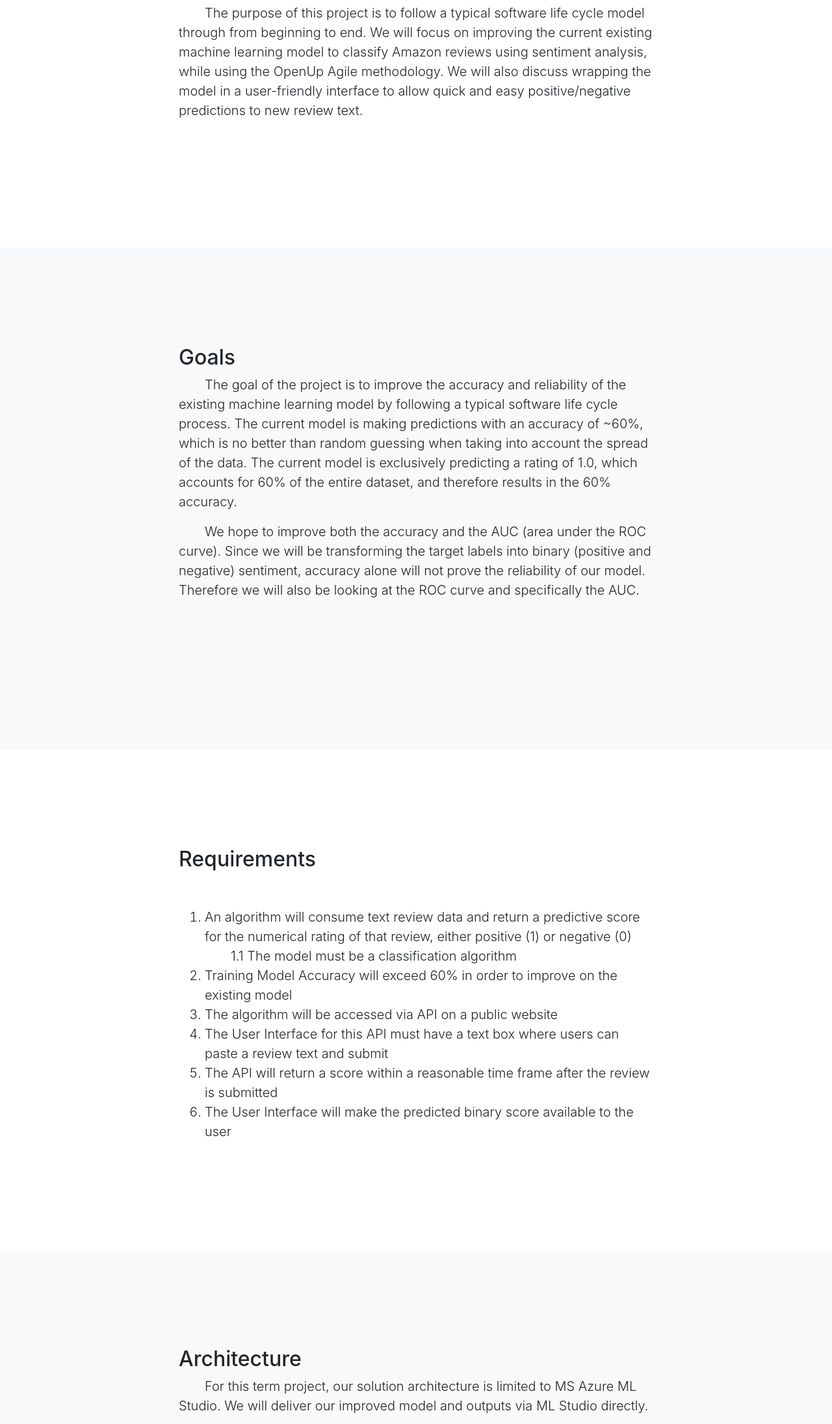
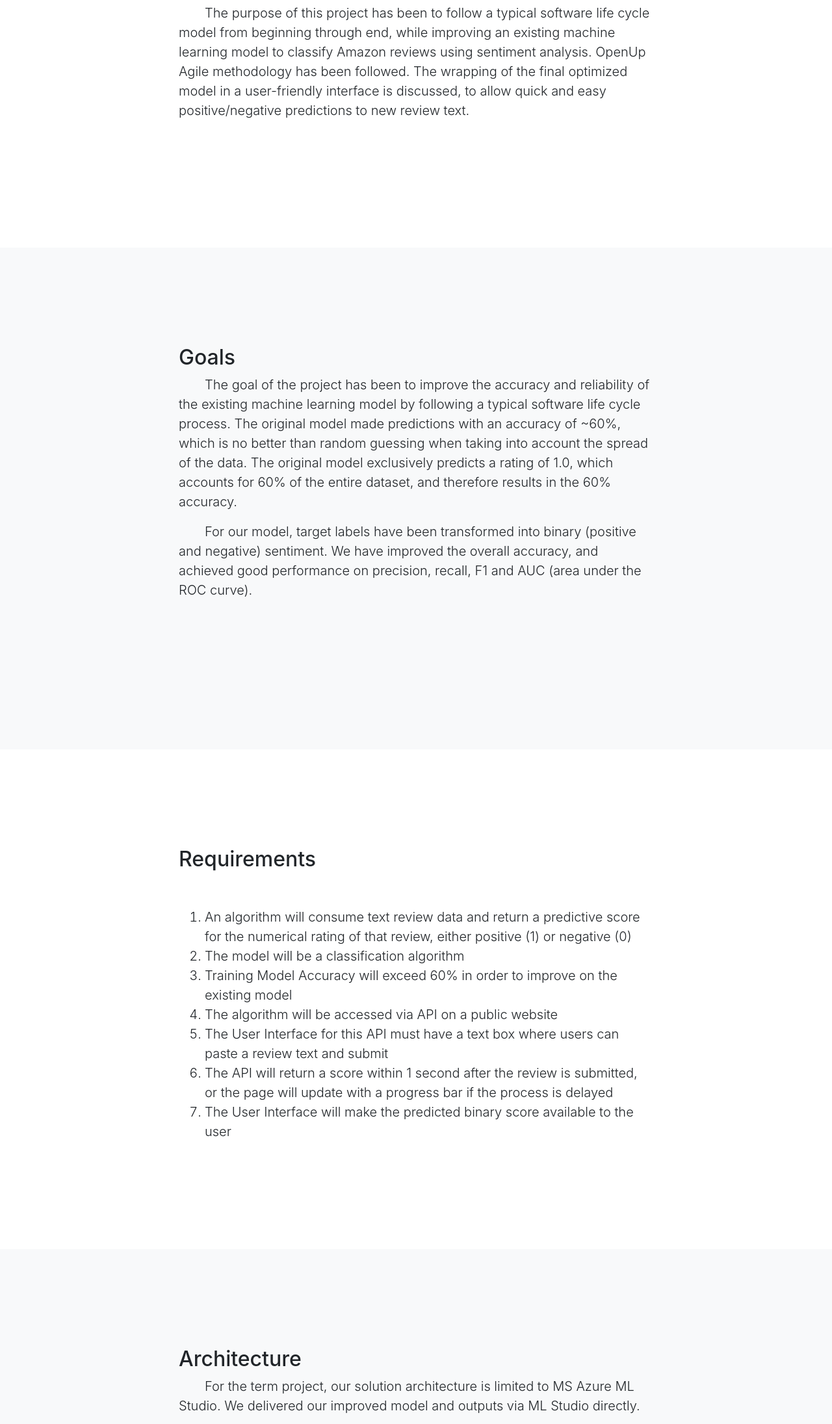
Before and after one commit to hrahhrah/hrahhrah.github.io, a website with bundled scripts: page index.html in a window 1280 px wide. Shown: the part 596-2787 px from the top of the page at 65% size. Built offline with nearby package versions, Linux system fonts and the light colour scheme.

Commit message:
updating language, posting final materials

```diff
--- a/index.html
+++ b/index.html
@@ -82,12 +82,10 @@
                     <h2>Project Purpose</h2>
                     <p class="lead">
                         <span class="tabSpace"></span>
-                        The purpose of this project is to follow a typical software life cycle model
-                        through from beginning to end. We will focus on improving the current existing
-                        machine learning model to classify Amazon reviews using sentiment analysis,
-                        while using the OpenUp Agile methodology. We will also discuss wrapping the
-                        model in a user-friendly interface to allow quick and easy positive/negative
-                        predictions to new review text.
+                        The purpose of this project has been to follow a typical software life cycle model from beginning through
+                        end, while improving an existing machine learning model to classify Amazon reviews using sentiment analysis.
+                        OpenUp Agile methodology has been followed. The wrapping of the final optimized model in a user-friendly
+                        interface is discussed, to allow quick and easy positive/negative predictions to new review text.
                         <br>
                         <span class="tabSpace"></span>
                     </p>
@@ -102,18 +100,15 @@
                     <h2>Goals</h2>
                     <p class="lead">
                         <span class="tabSpace"></span>
-                        The goal of the project is to improve the accuracy and reliability of the existing
-                        machine learning model by following a typical software life cycle process. The current
-                        model is making predictions with an accuracy of ~60%, which is no better than random
-                        guessing when taking into account the spread of the data. The current model is exclusively
-                        predicting a rating of 1.0, which accounts for 60% of the entire dataset, and therefore
-                        results in the 60% accuracy.</p>
+                        The goal of the project has been to improve the accuracy and reliability of the existing machine learning model
+                        by following a typical software life cycle process. The original model made predictions with an accuracy of ~60%,
+                        which is no better than random guessing when taking into account the spread of the data. The original model
+                        exclusively predicts a rating of 1.0, which accounts for 60% of the entire dataset, and therefore results in the
+                        60% accuracy.</p>
                     <p class="lead">
                         <span class="tabSpace"></span>
-                        We hope to improve both the accuracy and the AUC (area under the ROC curve). Since
-                        we will be transforming the target labels into binary (positive and negative) sentiment,
-                        accuracy alone will not prove the reliability of our model. Therefore we will also be
-                        looking at the ROC curve and specifically the AUC.</p>
+                        For our model, target labels have been transformed into binary (positive and negative) sentiment. We have improved
+                        the overall accuracy, and achieved good performance on precision, recall, F1 and AUC (area under the ROC curve).</p>
                         <br>
                         <span class="tabSpace"></span>
                     </p>
@@ -130,15 +125,16 @@
                        <span class="tabSpace"></span>
                        <ol class="lead">
                        <li>An algorithm will consume text review data and return a predictive score for the
-                       numerical rating of that review, either positive (1) or negative (0)</br>
-                            <span class="tabSpace"></span>1.1 The model must be a classification algorithm</li>
+                       numerical rating of that review, either positive (1) or negative (0)</li>
+                       <li>The model will be a classification algorithm</li>
                        <li>Training Model Accuracy will exceed 60% in order to improve on the existing model</li>
                        <li>The algorithm will be accessed via API on a public website</li>
                        <li>The User Interface for this API must have a text box where users can paste a
                        review text and submit</li>
-                       <li>The API will return a score within a reasonable time frame after the review is submitted</li>
+                       <li>The API will return a score within 1 second after the review is submitted, or the page will update with a
+                       progress bar if the process is delayed</li>
                        <li>The User Interface will make the predicted binary score available to the user</li>
-
+                       </ol>
                     </p>
                 </div>
             </div>
@@ -151,16 +147,15 @@
                     <h2>Architecture</h2>
                     <p class="lead">
                         <span class="tabSpace"></span>
-                        For this term project, our solution architecture is limited to MS Azure ML Studio. We
-                        will deliver our improved model and outputs via ML Studio directly.</p>
+                        For the term project, our solution architecture is limited to MS Azure ML Studio. We delivered our improved model
+                        and outputs via ML Studio directly.</p>
                     <p class="lead">
                         <span class="tabSpace"></span>
-                        In addition, we have drawn out what the architecture might look like for a production deployment.
-                        There, we would have users interact with a simple UI attached to API endpoint. In that
-                        UI, users can input review text and get a “pos/neg” sentiment returned. We would have our
-                        reference data in Azure storage and use ML Studio to build the model. The model and API
-                        would be deployed using an AKS (Azure Kubernetes Service), since we want to have a real-time
-                        interaction and response.</p>
+                        In addition, we have drawn out what the architecture might look like for a production deployment, where we would
+                        have users interact with a simple UI attached to API endpoint. In the UI, users can input review text and get a
+                        “pos/neg” sentiment returned. We would have our reference data in Azure storage and use ML Studio to build the
+                        model. The model and API would be deployed using an AKS (Azure Kubernetes Service), since we want to have a
+                        real-time interaction and response.</p>
                     <p class="lead">
                         <span class="tabSpace"></span>
                         For more information about architecture and designs:</br>
@@ -176,11 +171,10 @@
                     <h2>Models</h2>
                     <p class="lead">
                         <span class="tabSpace"></span>
-                        We researched and experimented with various two class algorithms and data processing
-                        steps such as feature hashing and text preprocessing. After extensive testing and evaluation, we
-                        choose a model using the decision jungle algorithm with a SQL transformation to split the reviews
-                        into binary classes, and the text preprocessing, Extracting Key Phrases From Text, Latent Dirichlet
-                        Allocation and SMOTE modules from Azure.
+                        As stated previously, we researched and experimented with various two class algorithms and data processing steps
+                        such as feature hashing and text preprocessing. After extensive testing and evaluation, we chose a model using the
+                        Decision Jungle algorithm with an SQL transformation to split the reviews into binary classes, and the text
+                        preprocessing, Extracting Key Phrases From Text, Latent Dirichlet Allocation and SMOTE modules from Azure.
                     </p>
                     <p class="lead">
                         <span></span>
@@ -271,6 +265,8 @@
                         Trello: <a href='https://trello.com/b/UvRzi2Zz/dsci644-team-b-term-project'>https://trello.com/b/UvRzi2Zz/dsci644-team-b-term-project</a></br>
                         Architecture and designs: <a href='./Architecture_Design.pdf'>https://hrahhrah.github.io/Architecture_Design.pdf</a></br>
                         Original project proposal: <a href='./Project_Proposal.pdf'>https://hrahhrah.github.io/Project_Proposal.pdf</a></br>
+                        Presentation Slides: <a href='./Presentation.pdf'>https://hrahhrah.github.io/Presentation.pdf</a></br>
+                        Final Report: <a href='./Final_Report.pdf'>https://hrahhrah.github.io/Final_Report.pdf</a>
                     </p>
                 </div>
             </div>
```
Also changed, not shown: 2 other files.
